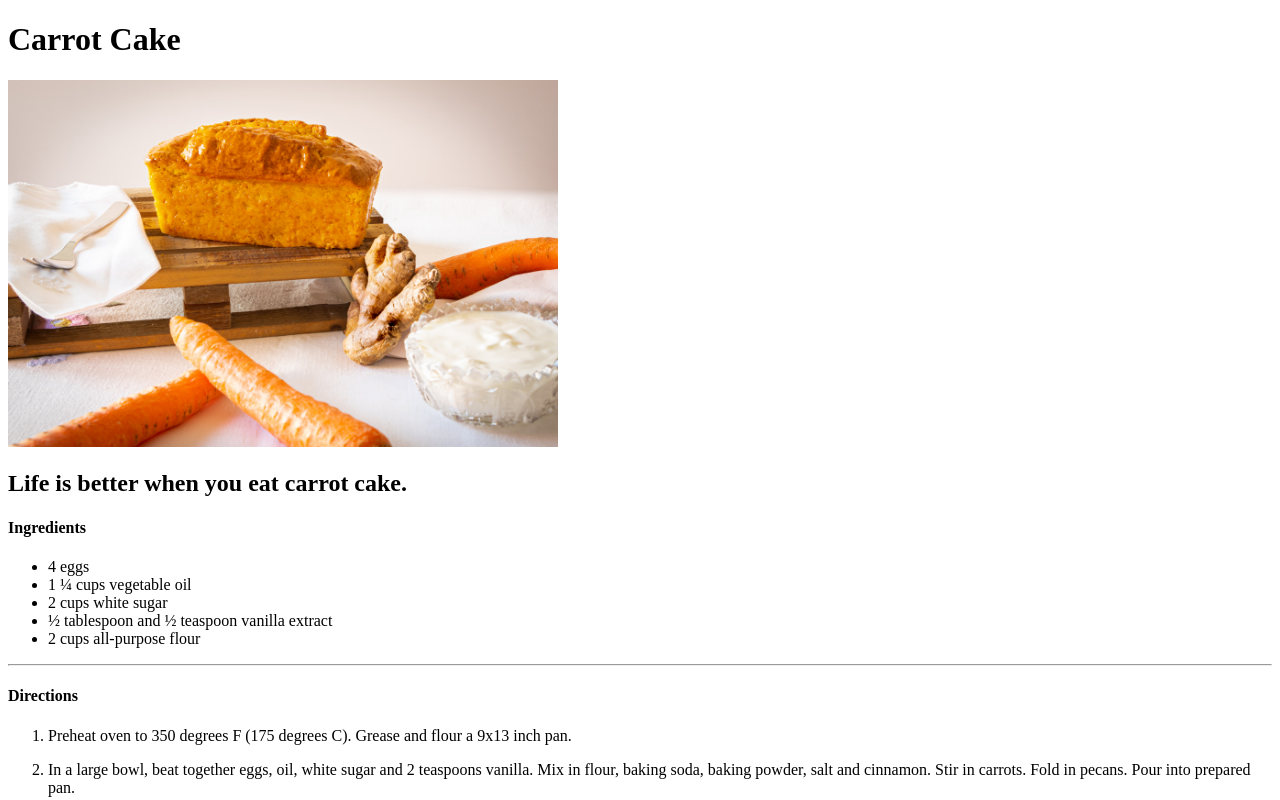
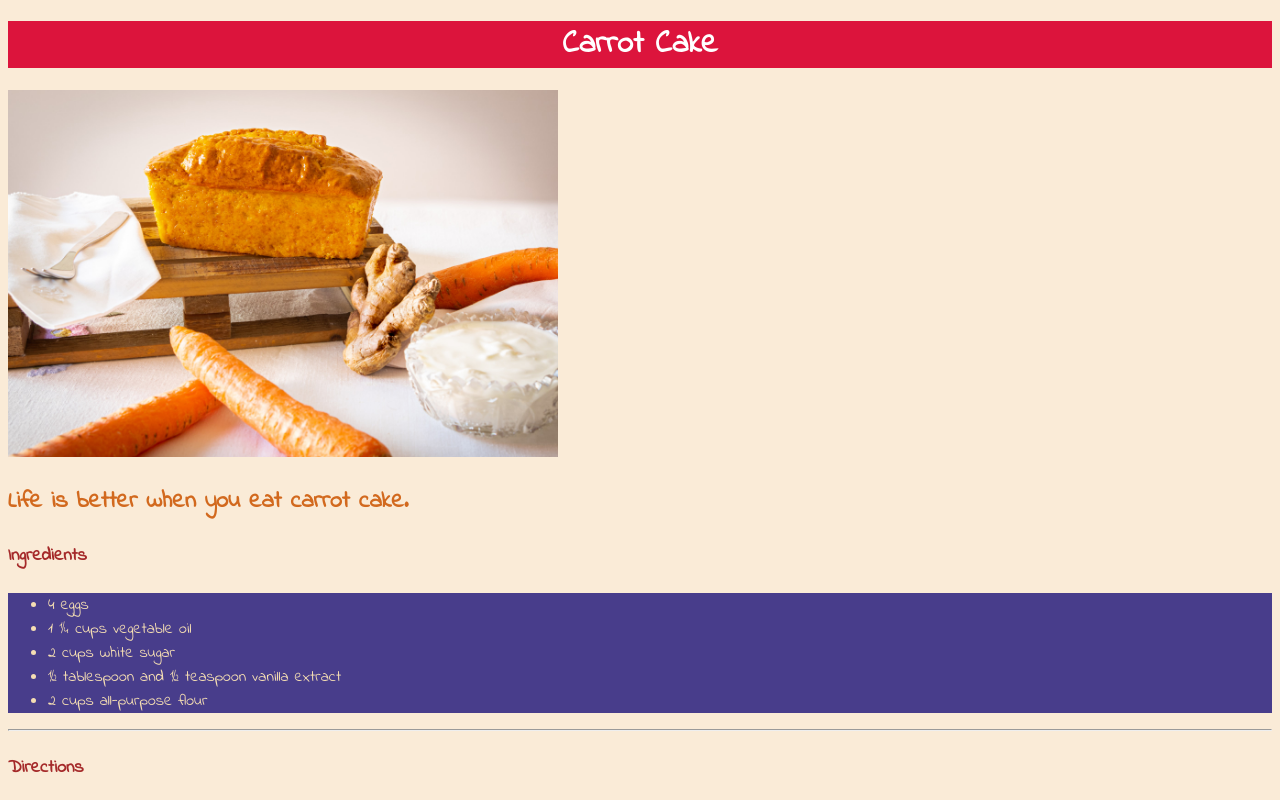
Before and after one commit to ZTanvir/Chicken-Biryani-Recipe, a plain HTML site: page recipes/carrotcake.html in a window 1280 px wide. Shown: the top 800 px of the page. Drawn offline with Linux system fonts and the light colour scheme.

Commit message:
Add style to chocolatematzo,carrotcake,beansoup by adding recipe.css
Add style background-color,font-family,color,text align to the recipe.css
This has made the page more good looking.And by doing it I completed
my project.

```diff
--- a/recipes/carrotcake.html
+++ b/recipes/carrotcake.html
@@ -4,6 +4,14 @@
         <meta charset="UTF-8" />
         <meta http-equiv="X-UA-Compatible" content="IE=edge" />
         <meta name="viewport" content="width=device-width, initial-scale=1.0" />
+        <link rel="stylesheet" href="/style/recipe.css" />
+
+        <link rel="preconnect" href="https://fonts.googleapis.com" />
+        <link rel="preconnect" href="https://fonts.gstatic.com" crossorigin />
+        <link
+            href="https://fonts.googleapis.com/css2?family=Indie+Flower&display=swap"
+            rel="stylesheet"
+        />
         <title>Carrot Cake</title>
     </head>
     <body>
--- /dev/null
+++ b/style/recipe.css
@@ -0,0 +1,22 @@
+html{
+    background-color:antiquewhite;
+    font-family: 'Indie Flower', cursive;
+}
+
+h1{
+    text-align: center;
+    background-color:crimson;
+    color: white;
+}
+h2{
+    color:chocolate;
+}
+h4{
+    color: brown;
+    font-size: large;
+}
+
+ul{
+    background-color:darkslateblue;
+    color: wheat;
+}
```
Also changed, not shown: recipes/beansoup.html (+7 -0 lines), recipes/chocolatematzo.html (+7 -0 lines), style/mainpage.css (+7 -7 lines).
